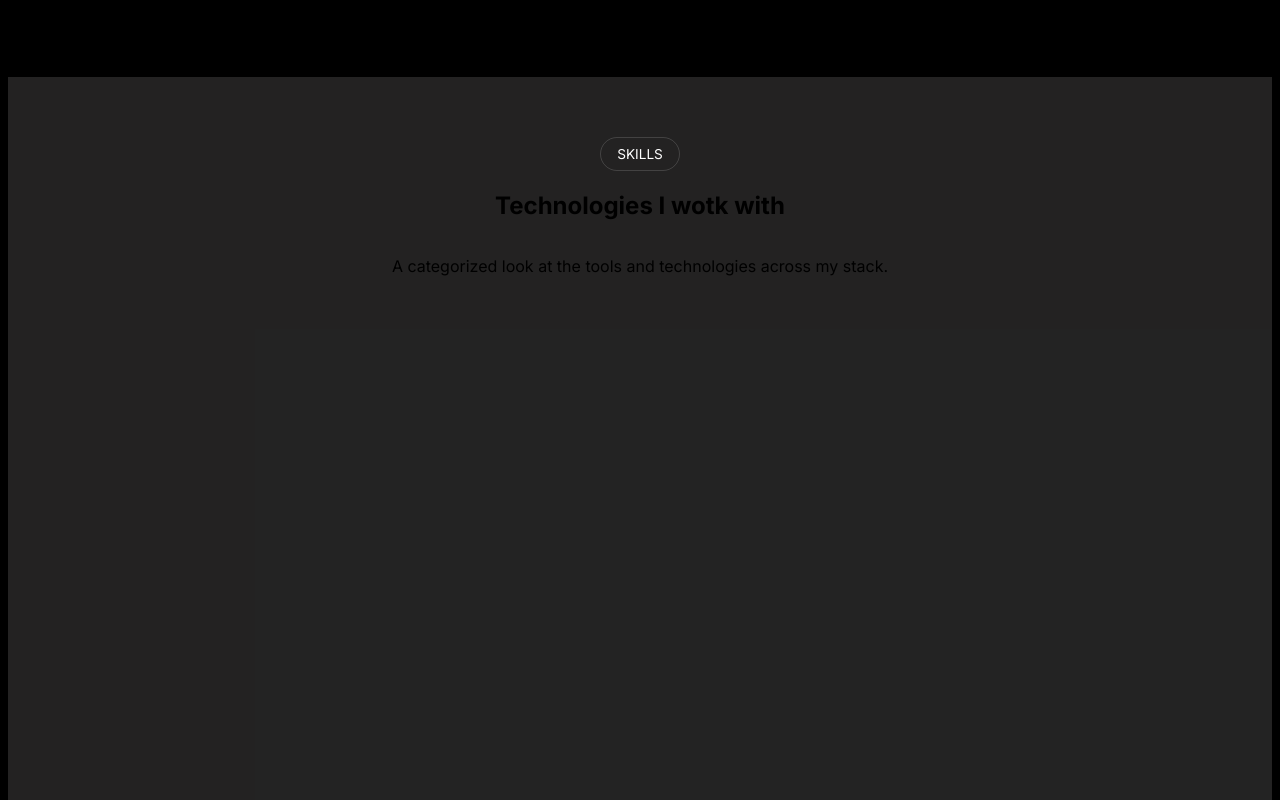
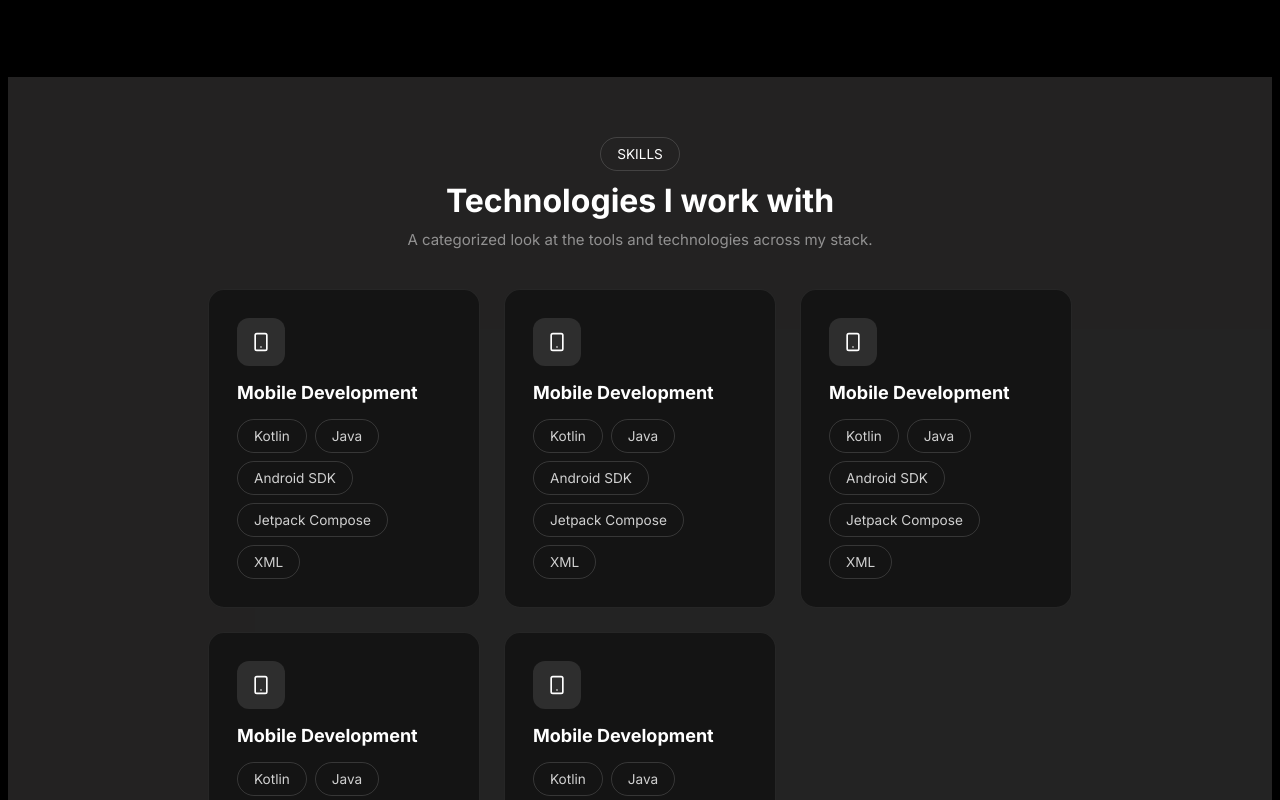
Before and after one commit to nikolavujovic04/Portfolio, a React (Vite) app in the folder frontend/: page / in a window 1280 px wide. Shown: the part 2720-3520 px from the top of the page. Built offline with nearby package versions, Linux system fonts and the light colour scheme.

Commit message:
Izmenjena ServiceCard komponenta

```diff
--- a/frontend/src/components/ServiceCard.tsx
+++ b/frontend/src/components/ServiceCard.tsx
@@ -9,33 +9,12 @@ interface CardProps {
   variant?: 'service' | 'tech'
 }
 
-const ServiceCard = ({ title, text, icon, tags, percent, variant = 'service' }: CardProps) => {
+const ServiceCard = ({ title, text, icon, tags, variant = 'service' }: CardProps) => {
   return (
     <div className='service_card'>
 
       <div className='card_top_row'>
         <div className='icon'>{icon}</div>
-        {variant === 'tech' && percent !== undefined && (
-          <div className='percent_circle'>
-            <svg viewBox="0 0 36 36" width="48" height="48">
-              <path
-                d="M18 2 a16 16 0 1 1 0 32 a16 16 0 1 1 0-32"
-                fill="none"
-                stroke="#2e2e2e"
-                strokeWidth="3"
-              />
-              <path
-                d="M18 2 a16 16 0 1 1 0 32 a16 16 0 1 1 0-32"
-                fill="none"
-                stroke="white"
-                strokeWidth="3"
-                strokeDasharray={`${percent}, 100`}
-                strokeLinecap="round"
-              />
-            </svg>
-            <span className='percent_text'>{percent}%</span>
-          </div>
-        )}
       </div>
 
       <div className='card_title'>{title}</div>
--- a/frontend/src/sections/Technologies.tsx
+++ b/frontend/src/sections/Technologies.tsx
@@ -1,17 +1,37 @@
 import { Smartphone } from "lucide-react";
 import ServiceCard from "../components/ServiceCard";
+import { useEffect, useRef } from 'react'
 import '../styles/technologies.css'
 import TopButton from "../components/TopButton";
 
 const Technologies = () =>{
+
+  const cardsRef = useRef<HTMLDivElement>(null)
+
+  useEffect(() => {
+    const cards = cardsRef.current?.querySelectorAll('.service_card')
+    const observer = new IntersectionObserver(
+      (entries) => {
+        entries.forEach((entry) => {
+          if (entry.isIntersecting) {
+            entry.target.classList.add('visible')
+          }
+        })
+      },
+      { threshold: 0.1 }
+    )
+
+    cards?.forEach((card) => observer.observe(card))
+    return () => observer.disconnect()
+  }, [])
   return(
     <div className="tech_section">
       <div className="tech_text">
-        <TopButton dot={false} text={"SKILLS"} color={"white"} hoverable={false} ></TopButton>
-        <h2>Technologies I wotk with</h2>
+        <TopButton dot={false} text={"SKILLS"} color={"white"} hoverable={false} />
+        <h2>Technologies I work with</h2>
         <p>A categorized look at the tools and technologies across my stack.</p>
       </div>
-      <div className="tech_cards">
+      <div className="tech_cards" ref={cardsRef}>
         <ServiceCard variant="tech" title="Mobile Development" icon={<Smartphone size={20} color="white" />} percent={90} tags={["Kotlin", "Java", "Android SDK", "Jetpack Compose", "XML"]} />
         <ServiceCard variant="tech" title="Mobile Development" icon={<Smartphone size={20} color="white" />} percent={90} tags={["Kotlin", "Java", "Android SDK", "Jetpack Compose", "XML"]} />
         <ServiceCard variant="tech" title="Mobile Development" icon={<Smartphone size={20} color="white" />} percent={90} tags={["Kotlin", "Java", "Android SDK", "Jetpack Compose", "XML"]} />
--- a/frontend/src/styles/service.css
+++ b/frontend/src/styles/service.css
@@ -40,7 +40,7 @@
   transition: transform 0.8s ease, border-colorc 0.8s ease;
   opacity: 0;
   transform: translateY(30px);
-  transition: transform 0.8s ease, border-color 0.8s ease, opacity 0.6s ease;
+  transition: transform 0.4s ease, border-color 0.4s ease, opacity 0.4s ease;
 }
 
 .service_card.visible {
--- a/frontend/src/styles/technologies.css
+++ b/frontend/src/styles/technologies.css
@@ -4,14 +4,29 @@
   background-color: rgba(74, 73, 73, 0.474);
   padding: 60px 200px;
 }
-.tech_text{
+.tech_text {
   display: flex;
   flex-direction: column;
   justify-content: center;
   align-items: center;
+  gap: 10px;
+  margin-bottom: 40px;
 }
 .tech_cards{
   display: grid;
   grid-template-columns: repeat(3, 1fr);
   gap: 24px;
 }
+
+.tech_text h2 {
+  color: white;
+  font-size: 2rem;
+  font-weight: 700;
+  margin: 0;
+}
+
+.tech_text p {
+  color: rgba(255, 255, 255, 0.5);
+  font-size: 15px;
+  margin: 0;
+}
```
